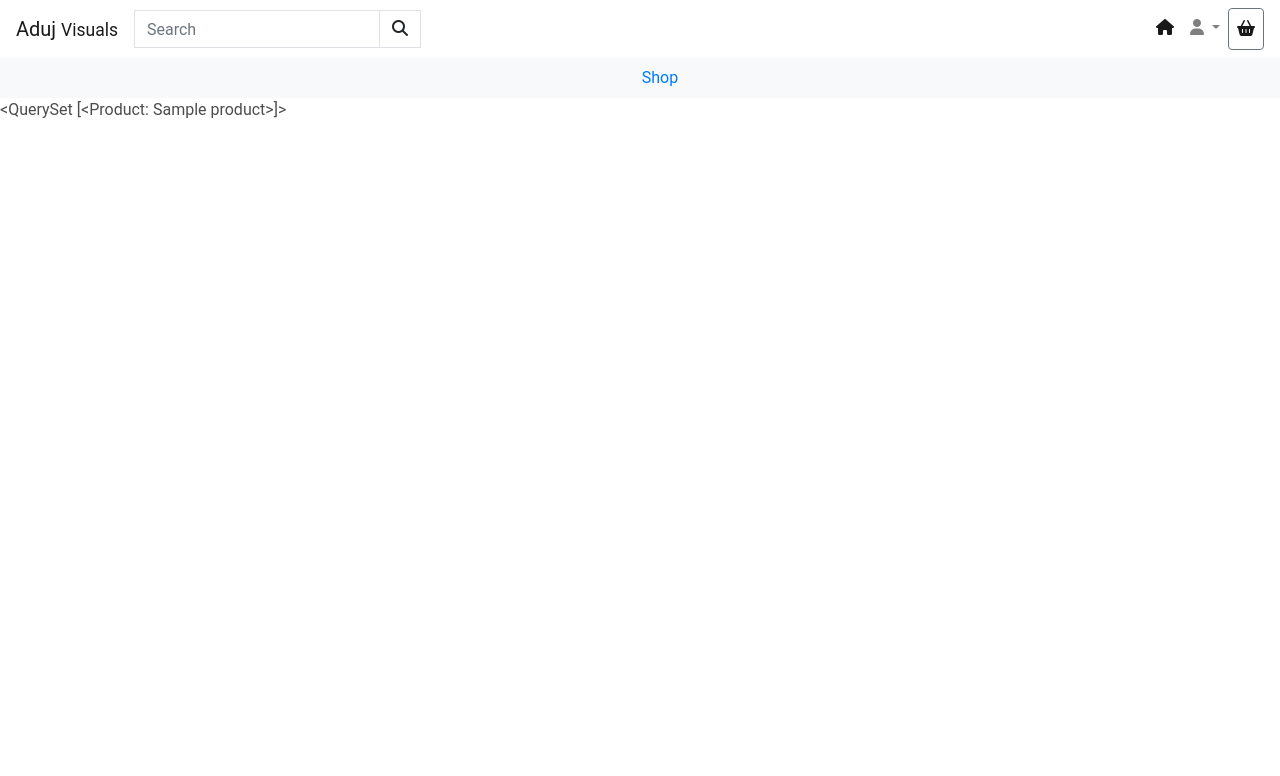
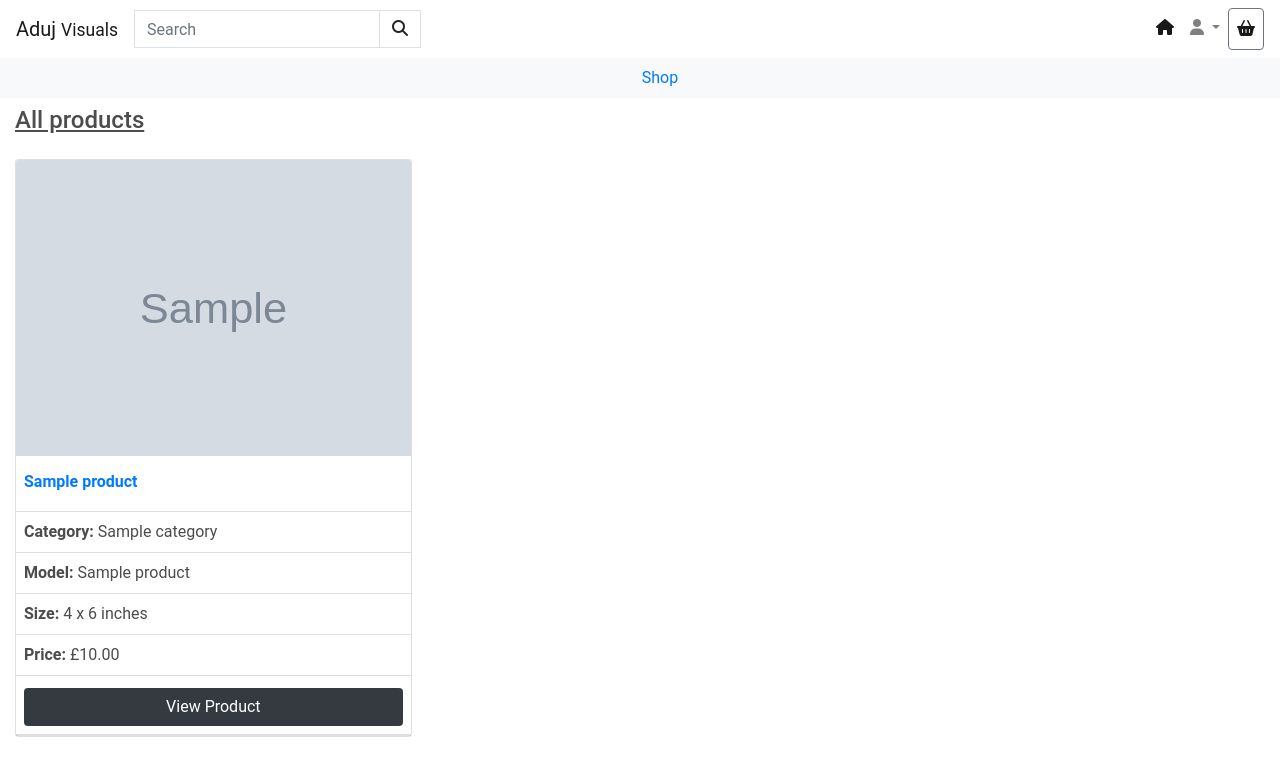
Before and after one commit to Joha-will/aduj-visuals, a Django app: page /products/ in a window 1280 px wide. Shown: the top 776 px of the page. Run offline with Django 3.2, Linux system fonts and the light colour scheme; tables that the repository leaves empty hold one stand-in row (values such as "Sample post"); grey boxes marked "Sample" are stand-in pictures; some libraries are stand-ins or nearby versions.

Commit message:
Added products layout structure to products.html and created a static css folder

```diff
--- a/products/templates/products/products.html
+++ b/products/templates/products/products.html
@@ -14,6 +14,67 @@ Products
 
 {% block content %}
 
- {{products}}
+    <div class="container-fluid mb-auto">
+        <div class="row">
+            <div class="col-12 mb-3 mt-2">
+                <h4> <u>All products</u></h4>
+            </div>
+            {% for product in products %}
+            <div class="col-lg-4 col-md-12 col-sm-12 mb-3 ">
+                <div class="card ml-auto mr-auto mb-3" style="max-width:400px; height: fit-content;">
+                    <a href="{{ product.get_absolute_url }}">
+                        <img src="{{ product.image.url}}" class="card-img-top img-fluid" alt="{{ product.name }}">
+                    </a>
+                    <div class="p-2 mt-2">
+                        <a href="">
+                            <h6 class="card-title"><strong> {{ product.name|capfirst }}</strong></h6>
+                        </a>
+                    </div>
+                    <ul class="list-group list-group-flush">
+                        {% if product.category %}
+                        <li class="list-group-item p-2"><strong>Category: </strong>{{ product.category|capfirst }}
+                        </li>
+                        {% endif %}
+                        {% if product.model_name %}
+                        <li class="list-group-item p-2"><strong>Model:
+                            </strong>{{ product.model_name|capfirst }}</li>
+                        {% endif %}
+                        <li class="list-group-item p-2"><strong>Size: </strong>{{ product.size  }}</li>
+                        <li class="list-group-item p-2"><strong>Price: </strong>£{{ product.price }}</li>
+                        <li class="list-group-item p-2">
+                            <a href="{{ product.get_absolute_url }}" class="btn bg-dark text-white rounded-1 w-100 mt-1"> View Product </a>
+                        </li>
+                        <li class="list-group-item p-0">
+                            <!--Editing for superusers-->
+                        </li>
+                    </ul>
+                    <!-- Modal -->
+                    <div class="modal fade mb-auto" id="staticBackdrop" data-backdrop="static"
+                        data-keyboard="false" tabindex="-1" aria-labelledby="staticBackdropLabel"
+                        aria-hidden="true">
+                        <div class="modal-dialog">
+                            <div class="modal-content">
+                                <div class="modal-header">
+                                    <h5 class="modal-title" id="staticBackdropLabel"><strong>Are you sure you
+                                            want to delete this product?</strong></h5>
+                                    <button type="button" class="close" data-dismiss="modal" aria-label="Close">
+                                        <span aria-hidden="true">&times;</span>
+                                    </button>
+                                </div>
+                                <div class="modal-body">
+                                    <small>Warning! You can't undo this action.</small>
+                                </div>
+                                <div class="modal-footer">
+                                    <!--<delete products</a>-->
+                                    <a href="{% url 'products'%}" class=" btn bg-dark text-white rounded-1"> No </a>
+                                </div>
+                            </div>
+                        </div>
+                    </div>
+                </div>
+            </div>
+            {% endfor %}
+        </div>
+    </div>
 
 {% endblock %}
```
Also changed, not shown: media/2.png (added), products/static/products/css/products.css (added).
